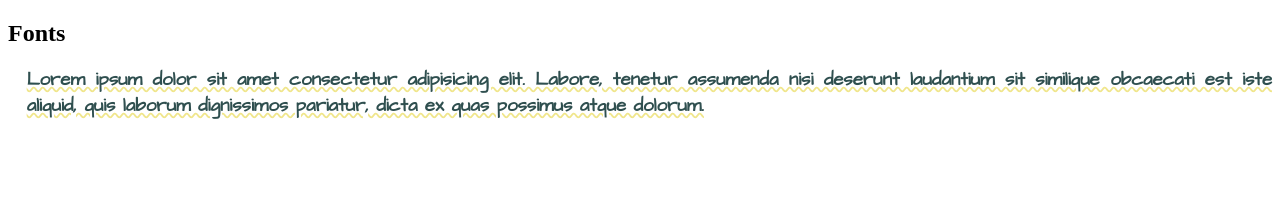
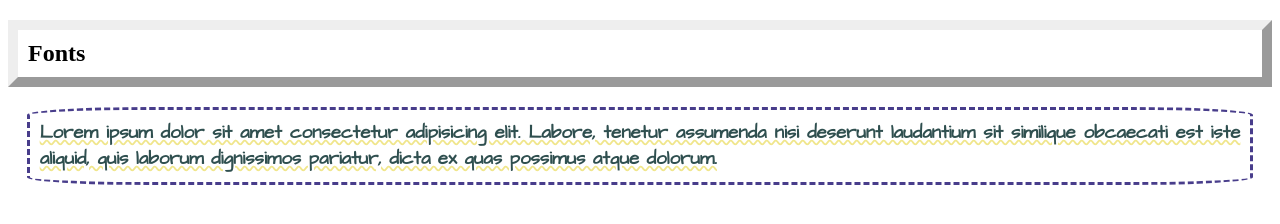
Before and after one commit to eduVieiraAF/JS, a plain HTML site: page HTML & CSS/Example_font.html in a window 1280 px wide. Drawn offline with Linux system fonts and the light colour scheme; a web font is replaced by a local one.

Commit message:
Playing around

```diff
--- a/HTML & CSS/Example_font.css
+++ b/HTML & CSS/Example_font.css
@@ -6,9 +6,17 @@ p {
     text-decoration: underline wavy khaki;
     color: darkslategray;
     margin-left: 1em;
+    margin-right: 1em;
     text-align: justify;
+    border-style: dashed;
+    border-radius: 10%;
+    border-color: darkslateblue;
+    padding: 10px;
 }
 
 h2 {
     font-family: Bungee Spice; /*Name of the font from Google fonts*/
+    border-style: outset;
+    border-width: 10px;
+    padding: 10px;
 }
```
